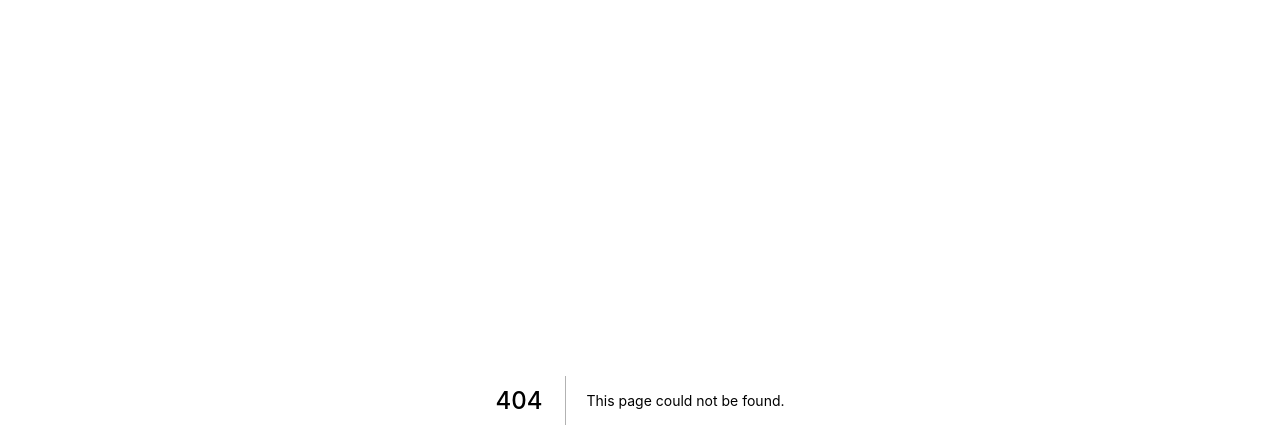
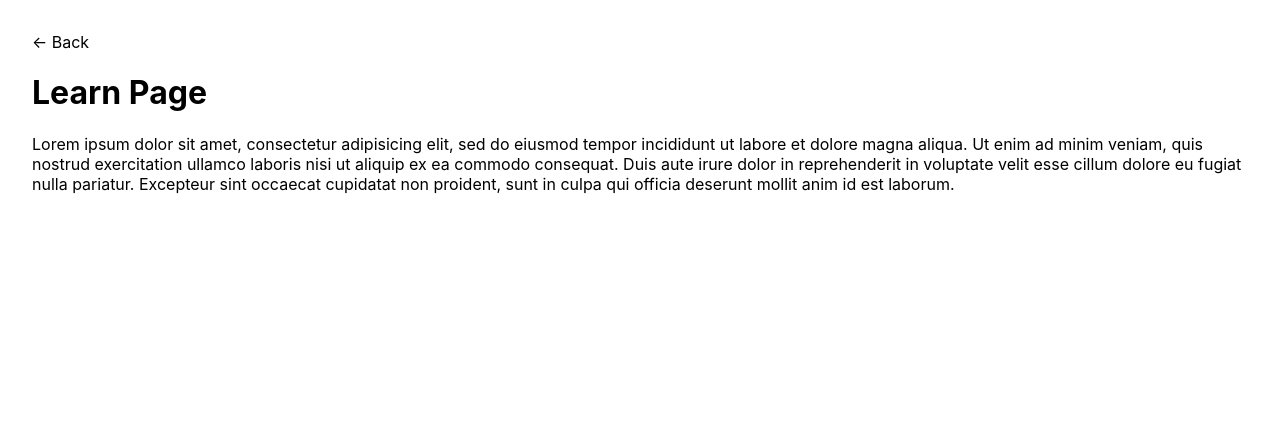
Before and after one commit to asmfadholi/next-js-feature, a Next.js app: page /learn in a window 1280 px wide. Before the commit this address had no page. Shown: the top 448 px of the page. Built offline with nearby package versions, Linux system fonts and the light colour scheme.

Commit message:
feat: pages simple

```diff
--- /dev/null
+++ b/pages/learn.tsx
@@ -0,0 +1,23 @@
+import { useRouter } from 'next/router'
+import Head from 'next/head'
+import styles from '../styles/Learn.module.css'
+
+const Learn = () => {
+    const router = useRouter()
+    return (
+        <div className={styles.container}>
+            <Head>
+                <title>Learn</title>
+                <meta name="description learn" content="Generated by create next app" />
+            </Head>
+
+            <div className={styles.back} onClick={() => router.back()}>&larr; Back</div>
+            <h1>Learn Page</h1>
+            <p>
+                Lorem ipsum dolor sit amet, consectetur adipisicing elit, sed do eiusmod tempor incididunt ut labore et dolore magna aliqua. Ut enim ad minim veniam, quis nostrud exercitation ullamco laboris nisi ut aliquip ex ea commodo consequat. Duis aute irure dolor in reprehenderit in voluptate velit esse cillum dolore eu fugiat nulla pariatur. Excepteur sint occaecat cupidatat non proident, sunt in culpa qui officia deserunt mollit anim id est laborum.
+            </p>
+        </div>
+    )
+}
+
+export default Learn
--- /dev/null
+++ b/styles/Learn.module.css
@@ -0,0 +1,7 @@
+.container {
+  padding: 2rem 2rem;
+}
+
+.back {
+  cursor: pointer;
+}
```
Also changed, not shown: pages/index.tsx (+7 -4 lines).
